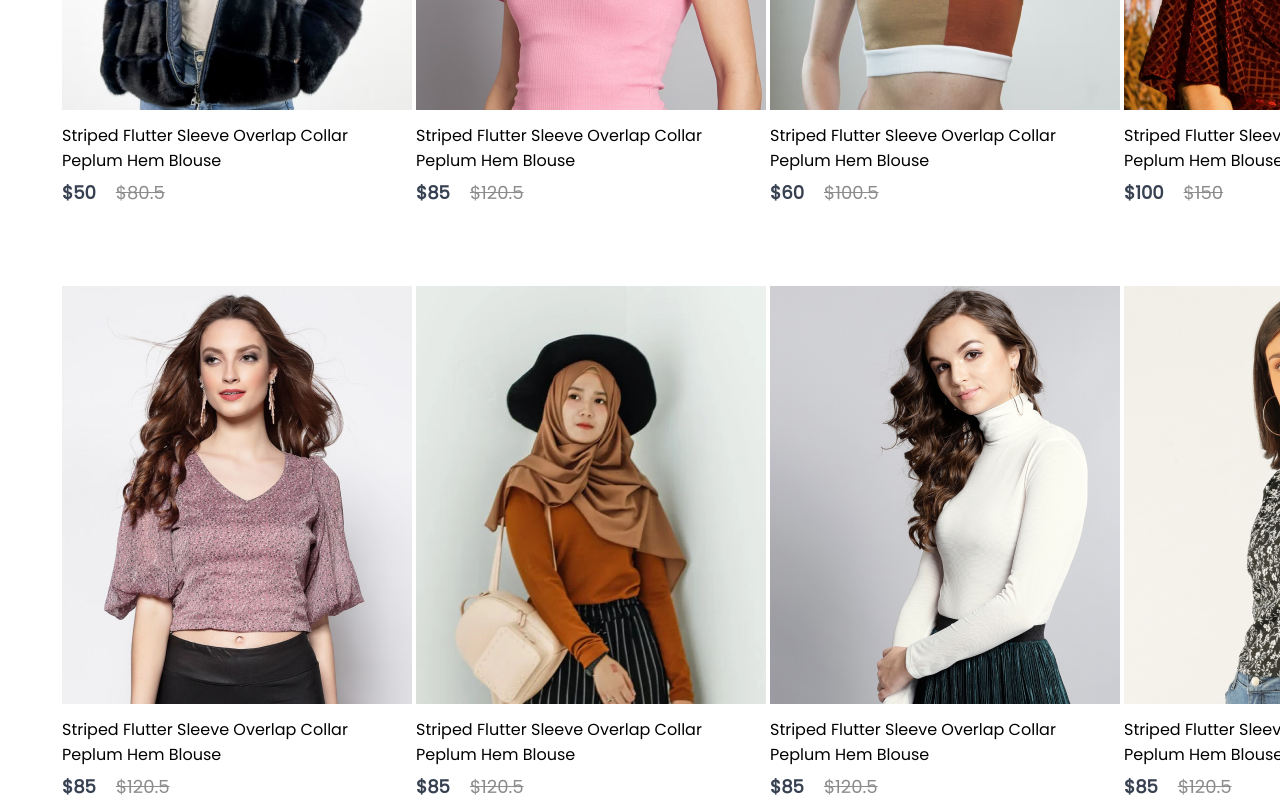
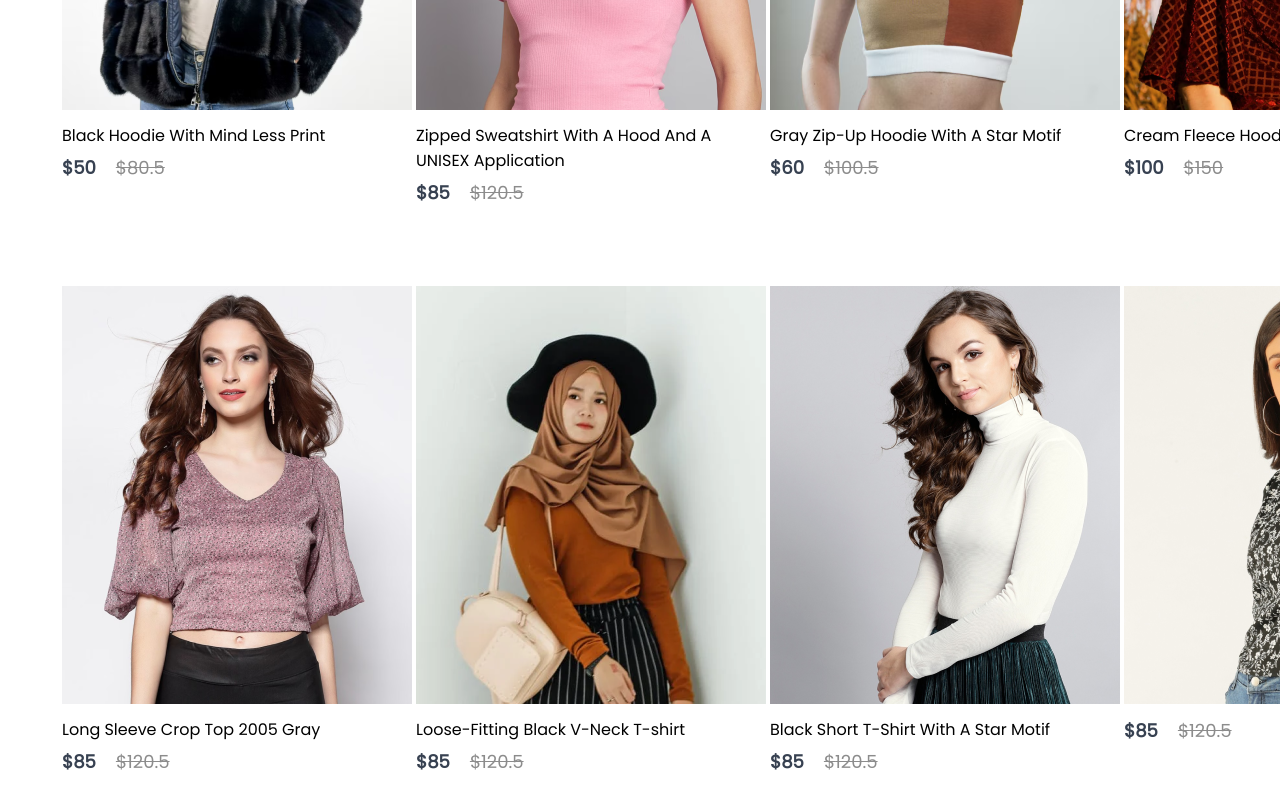
Before and after one commit to pope881/Ecommerce, a React (Create React App) app: page /womens in a window 1280 px wide. Shown: the part 780-1580 px from the top of the page. Built offline with nearby package versions, Linux system fonts and the light colour scheme.

Commit message:
productdisplay updated

```diff
--- a/src/Components/Assets/all_product.js
+++ b/src/Components/Assets/all_product.js
@@ -38,292 +38,327 @@ import p36_img from './product_36.png'
 let all_product = [
 	{
 		id: 1,
-		name: 'Striped Flutter Sleeve Overlap Collar Peplum Hem Blouse',
+		name: 'Black Hoodie With Mind Less Print',
 		category: 'women',
 		image: p1_img,
 		new_price: 50.0,
 		old_price: 80.5,
+		description: '',
 	},
 	{
 		id: 2,
-		name: 'Striped Flutter Sleeve Overlap Collar Peplum Hem Blouse',
+		name: 'Zipped Sweatshirt With A Hood And A UNISEX Application',
 		category: 'women',
 		image: p2_img,
 		new_price: 85.0,
 		old_price: 120.5,
+		description: '',
 	},
 	{
 		id: 3,
-		name: 'Striped Flutter Sleeve Overlap Collar Peplum Hem Blouse',
+		name: 'Gray Zip-Up Hoodie With A Star Motif',
 		category: 'women',
 		image: p3_img,
 		new_price: 60.0,
 		old_price: 100.5,
-		seize: ['S', 'M', 'XL', 'XXL'],
+		description: '',
 	},
 	{
 		id: 4,
-		name: 'Striped Flutter Sleeve Overlap Collar Peplum Hem Blouse',
+		name: 'Cream Fleece Hoodie',
 		category: 'women',
 		image: p4_img,
 		new_price: 100.0,
 		old_price: 150.0,
+		description: '',
 	},
 	{
 		id: 5,
-		name: 'Striped Flutter Sleeve Overlap Collar Peplum Hem Blouse',
+		name: 'Long Sleeve Crop Top 2005 Gray',
 		category: 'women',
 		image: p5_img,
 		new_price: 85.0,
 		old_price: 120.5,
+		description: '',
 	},
 	{
 		id: 6,
-		name: 'Striped Flutter Sleeve Overlap Collar Peplum Hem Blouse',
+		name: 'Loose-Fitting Black V-Neck T-shirt',
 		category: 'women',
 		image: p6_img,
 		new_price: 85.0,
 		old_price: 120.5,
+		description: '',
 	},
 	{
 		id: 7,
-		name: 'Striped Flutter Sleeve Overlap Collar Peplum Hem Blouse',
+		name: 'Black Short T-Shirt With A Star Motif',
 		category: 'women',
 		image: p7_img,
 		new_price: 85.0,
 		old_price: 120.5,
+		description: '',
 	},
 	{
 		id: 8,
-		name: 'Striped Flutter Sleeve Overlap Collar Peplum Hem Blouse',
+		// name: 'Smooth Blouse With A Diamond Neckline',
 		category: 'women',
 		image: p8_img,
 		new_price: 85.0,
 		old_price: 120.5,
+		description: '',
 	},
 	{
 		id: 9,
-		name: 'Striped Flutter Sleeve Overlap Collar Peplum Hem Blouse',
+		// name: 'Floral Corset Blouse',
 		category: 'women',
 		image: p9_img,
 		new_price: 85.0,
 		old_price: 120.5,
+		description: '',
 	},
 	{
 		id: 10,
-		name: 'Striped Flutter Sleeve Overlap Collar Peplum Hem Blouse',
+		// name: 'Smooth Viscose Blouse With A Hood',
 		category: 'women',
 		image: p10_img,
 		new_price: 85.0,
 		old_price: 120.5,
+		description: '',
 	},
 	{
 		id: 11,
-		name: 'Striped Flutter Sleeve Overlap Collar Peplum Hem Blouse',
+		// name: 'Crop Top With Straps',
 		category: 'women',
 		image: p11_img,
 		new_price: 85.0,
 		old_price: 120.5,
+		description: '',
 	},
 	{
 		id: 12,
-		name: 'Striped Flutter Sleeve Overlap Collar Peplum Hem Blouse',
+		// name: 'Fitted Long-Sleeved Sweater',
 		category: 'women',
 		image: p12_img,
 		new_price: 85.0,
 		old_price: 120.5,
+		description: '',
 	},
 	{
 		id: 13,
-		name: 'Men Green Solid Zippered Full-Zip Slim Fit Bomber Jacket',
+		// name: 'Men Green Solid Zippered Full-Zip Slim Fit Bomber Jacket',
 		category: 'men',
 		image: p13_img,
 		new_price: 85.0,
 		old_price: 120.5,
+		description: '',
 	},
 	{
 		id: 14,
-		name: 'Men Green Solid Zippered Full-Zip Slim Fit Bomber Jacket',
+		// name: 'White Quilted Jacket',
 		category: 'men',
 		image: p14_img,
 		new_price: 85.0,
 		old_price: 120.5,
+		description: '',
 	},
 	{
 		id: 15,
-		name: 'Men Green Solid Zippered Full-Zip Slim Fit Bomber Jacket',
+		// name: 'Patterned Bomber Jacket',
 		category: 'men',
 		image: p15_img,
 		new_price: 85.0,
 		old_price: 120.5,
+		description: '',
 	},
 	{
 		id: 16,
-		name: 'Men Green Solid Zippered Full-Zip Slim Fit Bomber Jacket',
+		// name: 'Sporty Urban Raincoat',
 		category: 'men',
 		image: p16_img,
 		new_price: 85.0,
 		old_price: 120.5,
+		description: '',
 	},
 	{
 		id: 17,
-		name: 'Men Green Solid Zippered Full-Zip Slim Fit Bomber Jacket',
+		// name: 'Regular Fit Blue Denim Jacket',
 		category: 'men',
 		image: p17_img,
 		new_price: 85.0,
 		old_price: 120.5,
+		description: '',
 	},
 	{
 		id: 18,
-		name: 'Men Green Solid Zippered Full-Zip Slim Fit Bomber Jacket',
+		// name: 'Zipped Sports Sweatshirt',
 		category: 'men',
 		image: p18_img,
 		new_price: 85.0,
 		old_price: 120.5,
+		description: '',
 	},
 	{
 		id: 19,
-		name: 'Men Green Solid Zippered Full-Zip Slim Fit Bomber Jacket',
+		// name: 'Zipped Sports Sweatshirt With A Detachable Hood',
 		category: 'men',
 		image: p19_img,
 		new_price: 85.0,
 		old_price: 120.5,
+		description: '',
 	},
 	{
 		id: 20,
-		name: 'Men Green Solid Zippered Full-Zip Slim Fit Bomber Jacket',
+		// name: 'Button Up Sweater',
 		category: 'men',
 		image: p20_img,
 		new_price: 85.0,
 		old_price: 120.5,
+		description: '',
 	},
 	{
 		id: 21,
-		name: 'Men Green Solid Zippered Full-Zip Slim Fit Bomber Jacket',
+		// name: 'Sporty Raincoat Jacket With A Hood ',
 		category: 'men',
 		image: p21_img,
 		new_price: 85.0,
 		old_price: 120.5,
+		description: '',
 	},
 	{
 		id: 22,
-		name: 'Men Green Solid Zippered Full-Zip Slim Fit Bomber Jacket',
+		name: '',
 		category: 'men',
 		image: p22_img,
 		new_price: 85.0,
 		old_price: 120.5,
+		description: '',
 	},
 	{
 		id: 23,
-		name: 'Men Green Solid Zippered Full-Zip Slim Fit Bomber Jacket',
+		// name: 'Suede Jacket With Hood',
 		category: 'men',
 		image: p23_img,
 		new_price: 85.0,
 		old_price: 120.5,
+		description: '',
 	},
 	{
 		id: 24,
-		name: 'Men Green Solid Zippered Full-Zip Slim Fit Bomber Jacket',
+		// name: 'Rock And Roll Leather Jacket',
 		category: 'men',
 		image: p24_img,
 		new_price: 85.0,
 		old_price: 120.5,
+		description: '',
 	},
 	{
 		id: 25,
-		name: 'Boys Orange Colourblocked Hooded Sweatshirt',
+		// name: 'Boys Orange Colourblocked Hooded Sweatshirt',
 		category: 'kid',
 		image: p25_img,
 		new_price: 85.0,
 		old_price: 120.5,
+		description: '',
 	},
 	{
 		id: 26,
-		name: 'Boys Orange Colourblocked Hooded Sweatshirt',
+		// name: 'Boys Orange Colourblocked Hooded Sweatshirt',
 		category: 'kid',
 		image: p26_img,
 		new_price: 85.0,
 		old_price: 120.5,
+		description: '',
 	},
 	{
 		id: 27,
-		name: 'Boys Orange Colourblocked Hooded Sweatshirt',
+		// name: 'Boys Orange Colourblocked Hooded Sweatshirt',
 		category: 'kid',
 		image: p27_img,
 		new_price: 85.0,
 		old_price: 120.5,
+		description: '',
 	},
 	{
 		id: 28,
-		name: 'Boys Orange Colourblocked Hooded Sweatshirt',
+		// name: 'Boys Orange Colourblocked Hooded Sweatshirt',
 		category: 'kid',
 		image: p28_img,
 		new_price: 85.0,
 		old_price: 120.5,
+		description: '',
 	},
 	{
 		id: 29,
-		name: 'Boys Orange Colourblocked Hooded Sweatshirt',
+		// name: 'Boys Orange Colourblocked Hooded Sweatshirt',
 		category: 'kid',
 		image: p29_img,
 		new_price: 85.0,
 		old_price: 120.5,
+		description: '',
 	},
 	{
 		id: 30,
-		name: 'Boys Orange Colourblocked Hooded Sweatshirt',
+		// name: 'Boys Orange Colourblocked Hooded Sweatshirt',
 		category: 'kid',
 		image: p30_img,
 		new_price: 85.0,
 		old_price: 120.5,
+		description: '',
 	},
 	{
 		id: 31,
-		name: 'Boys Orange Colourblocked Hooded Sweatshirt',
+		// name: 'Boys Orange Colourblocked Hooded Sweatshirt',
 		category: 'kid',
 		image: p31_img,
 		new_price: 85.0,
 		old_price: 120.5,
+		description: '',
 	},
 	{
 		id: 32,
-		name: 'Boys Orange Colourblocked Hooded Sweatshirt',
+		// name: 'Boys Orange Colourblocked Hooded Sweatshirt',
 		category: 'kid',
 		image: p32_img,
 		new_price: 85.0,
 		old_price: 120.5,
+		description: '',
 	},
 	{
 		id: 33,
-		name: 'Boys Orange Colourblocked Hooded Sweatshirt',
+		// name: 'Boys Orange Colourblocked Hooded Sweatshirt',
 		category: 'kid',
 		image: p33_img,
 		new_price: 85.0,
 		old_price: 120.5,
+		description: '',
 	},
 	{
 		id: 34,
-		name: 'Boys Orange Colourblocked Hooded Sweatshirt',
+		// name: 'Boys Orange Colourblocked Hooded Sweatshirt',
 		category: 'kid',
 		image: p34_img,
 		new_price: 85.0,
 		old_price: 120.5,
+		description: '',
 	},
 	{
 		id: 35,
-		name: 'Boys Orange Colourblocked Hooded Sweatshirt',
+		// name: 'Boys Orange Colourblocked Hooded Sweatshirt',
 		category: 'kid',
 		image: p35_img,
 		new_price: 85.0,
 		old_price: 120.5,
+		description: '',
 	},
 	{
 		id: 36,
-		name: 'Boys Orange Colourblocked Hooded Sweatshirt',
+		// name: 'Boys Orange Colourblocked Hooded Sweatshirt',
 		category: 'kid',
 		image: p36_img,
 		new_price: 85.0,
 		old_price: 120.5,
+		description: '',
 	},
 ]
 
--- a/src/Components/RelatedProducts/RelatedProducts.jsx
+++ b/src/Components/RelatedProducts/RelatedProducts.jsx
@@ -6,7 +6,7 @@ import dataWoman from '../Assets/dataWoman'
 const RelatedProducts = () => {
 	return (
 		<div className={classes['relatedproducts']}>
-			<h1>Related Products</h1>
+			<h1>Other Products</h1>
 			<hr />
 			<div className={classes['relatedproducts-item']}>
 				{dataWoman.map((item, i) => {
```
